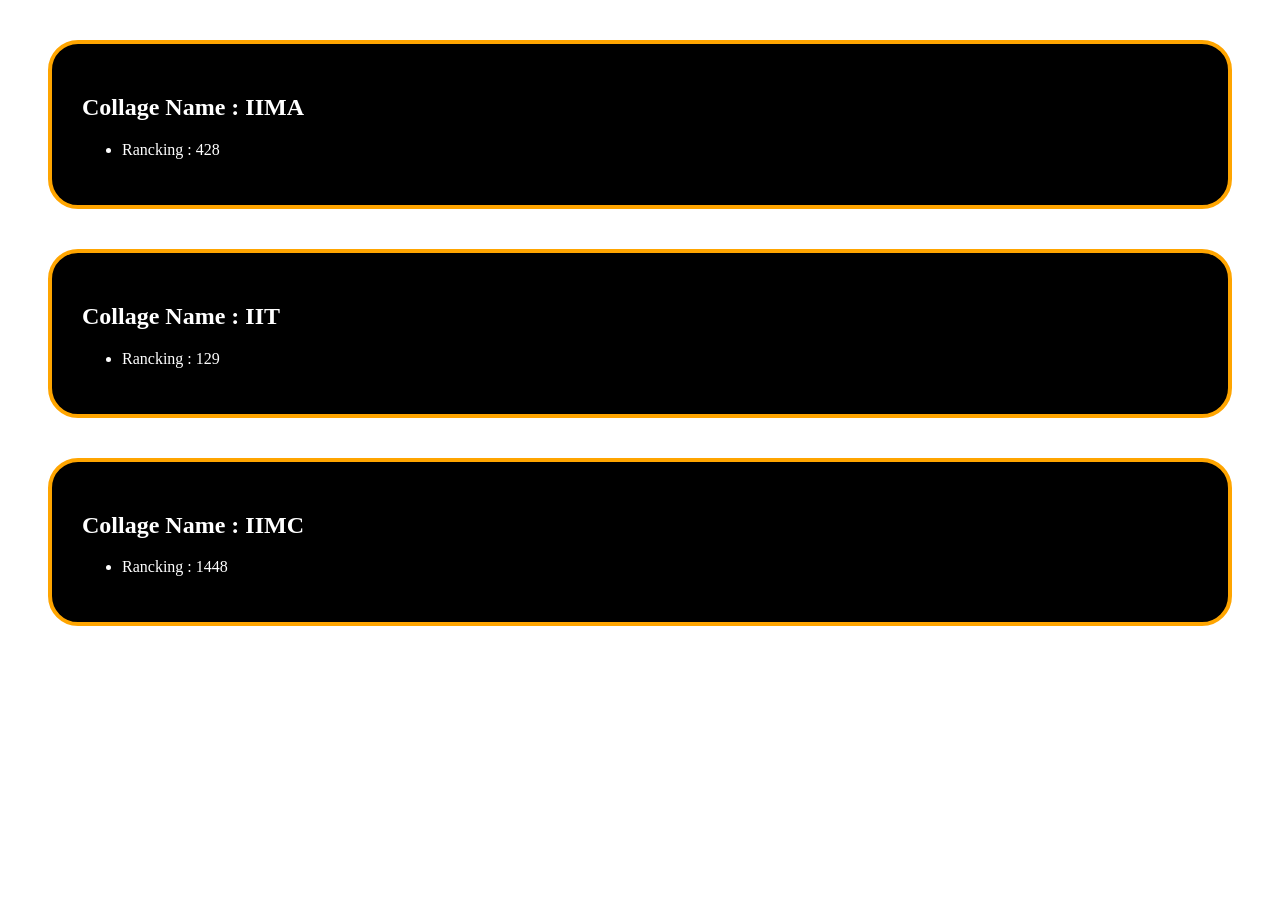
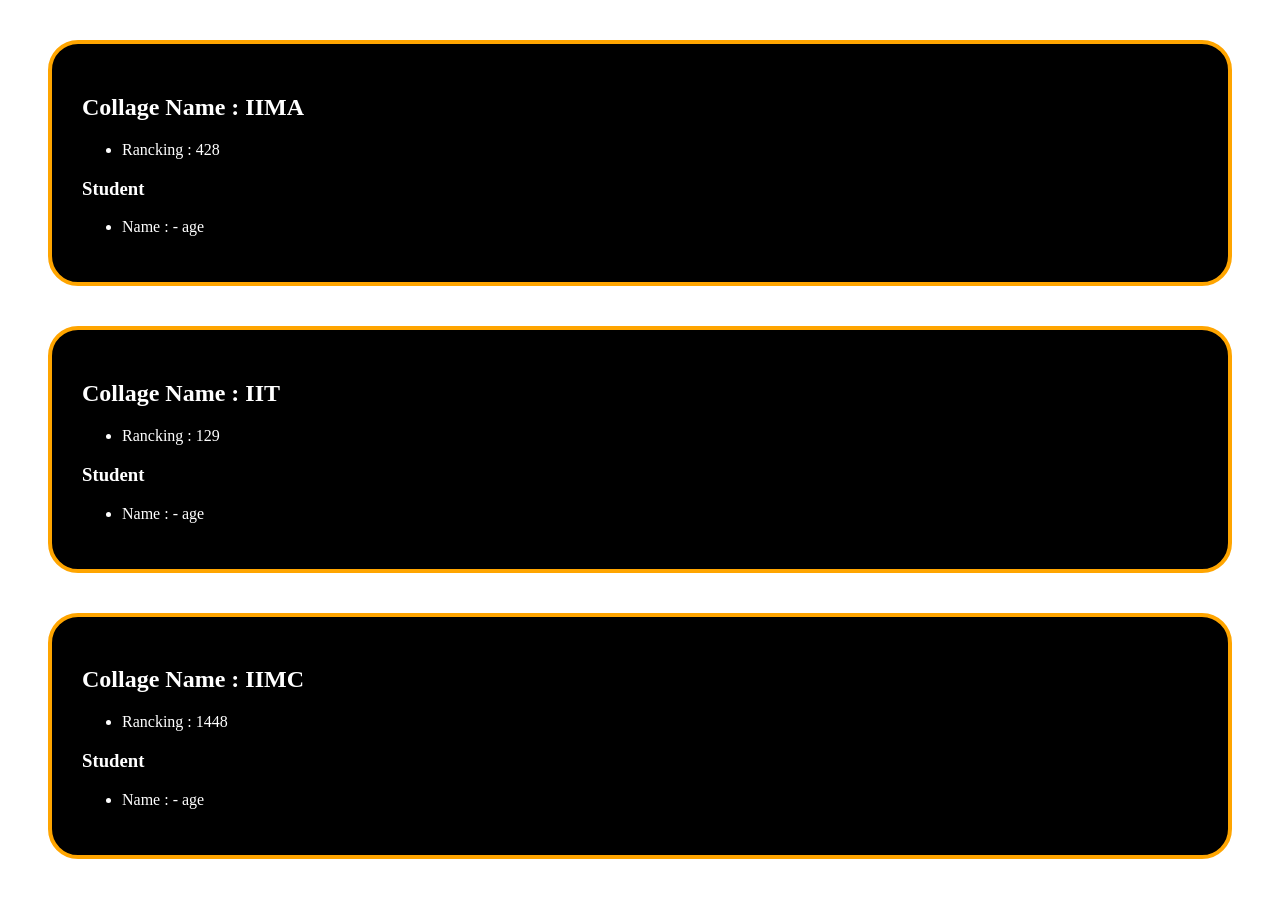
Before and after one commit to sugathub/react-learning, a React (Vite) app: page / in a window 1280 px wide. Before the commit the page ends 800 px from the top, so only its background shows below. Built offline with nearby package versions, Linux system fonts and the light colour scheme.

Commit message:
Add Student name and age

```diff
--- a/src/App.jsx
+++ b/src/App.jsx
@@ -13,28 +13,28 @@
     {
       name: "IIMA",
       Rank: "428",
-      student: {
-        name: "sugat",
-        age: "76",
-      }
+      student: [
+       { name: "sugat"},
+       { age: "76"},
+      ]
 
     },
     {
       name: "IIT",
       Rank: "129",
-      student: {
-        name: "JAY",
-        age: "66",
-      }
+      student: [
+        {name: "JAY"},
+        {age: "66"},
+      ]
 
     },
     {
       name: "IIMC",
       Rank: "1448",
-      student: {
-        name: "JAKE",
-        age: "34",
-      }
+      student: [
+        {name: "JAKE"},
+        {age: "34"},
+      ]
 
     },
 
--- a/src/Collage.jsx
+++ b/src/Collage.jsx
@@ -1,16 +1,18 @@
 import React from 'react'
 
-export const Collage = ({collage}) => {
+export const Collage = ({ collage }) => {
   return (
     <>
 
-   <div style={  {  border: "4px solid orange",
-    backgroundColor:" black",
+      <div style={{
+        border: "4px solid orange",
+        backgroundColor: " black",
         color: "white",
-    padding:" 30px",
-    margin:" 40px",
-    alignContent:" center",
-    borderRadius:" 30px"}}>
+        padding: " 30px",
+        margin: " 40px",
+        alignContent: " center",
+        borderRadius: " 30px"
+      }}>
 
 
 
@@ -18,8 +20,12 @@
 
         <h2>Collage Name : {collage.name}</h2>
         <ul>
-        <li>Rancking : {collage.Rank}</li>
-    </ul>
+          <li>Rancking : {collage.Rank}</li> </ul>
+          <h3>Student</h3>
+<ul><li >Name :{collage.student.name} - age{collage.student.age} </li></ul>
+
+
+
       </div>
 
     </>
```
Lines whose indentation alone changed are shown as unchanged.
